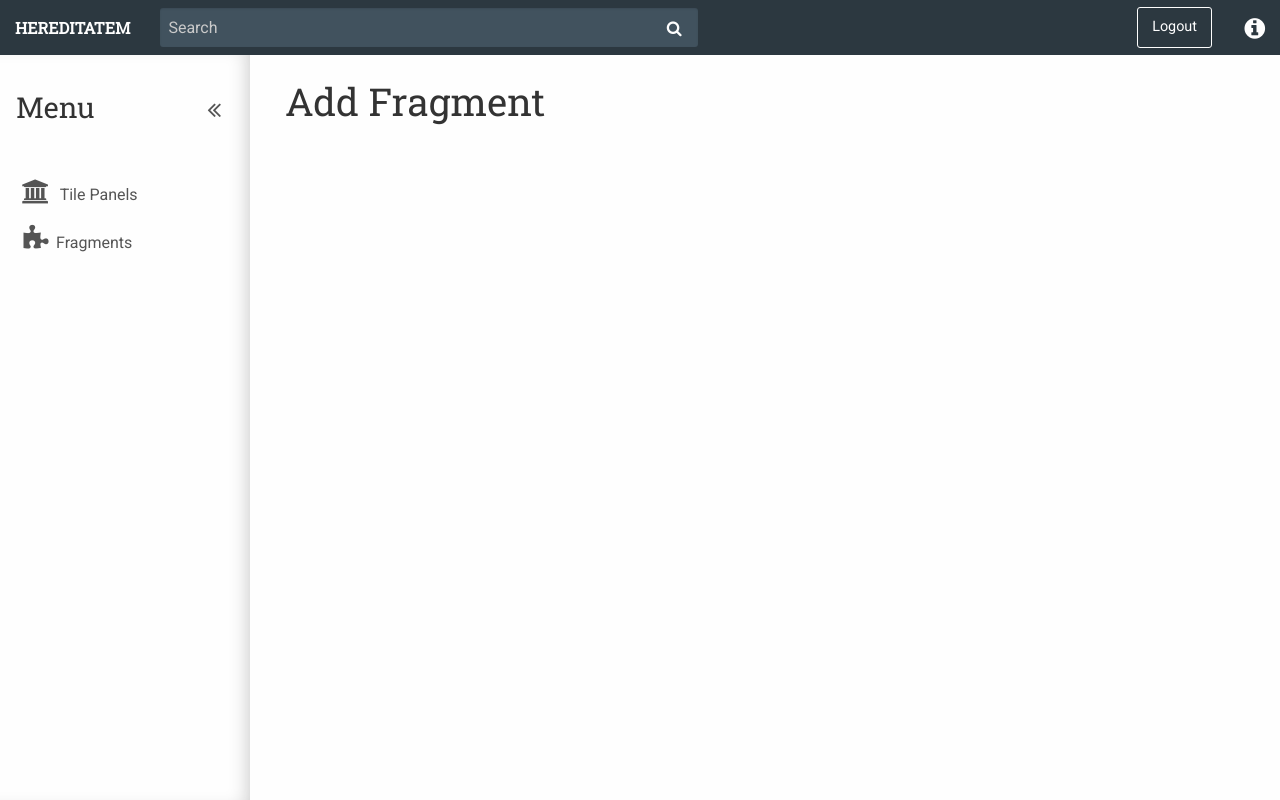
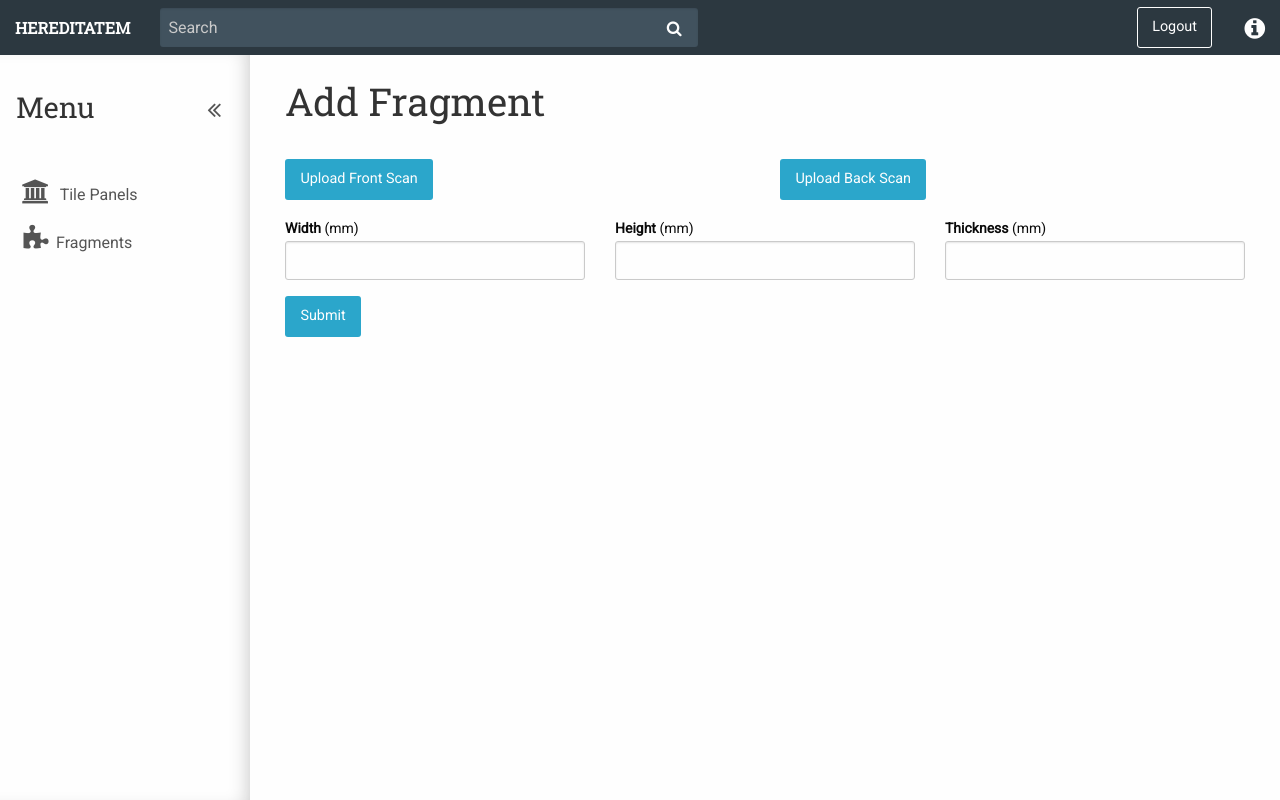
Before and after one commit to Hereditatem/Prototype, a Django app: page /hereditatem/fragment/ in a window 1280 px wide. Run offline with Django 3.2, Linux system fonts and the light colour scheme; parts of the project's set-up code (start-up, migrations or seed data) failed here and were passed over.

Commit message:
Fragment Creation Page Working
The Page still needs image processing and user notification on the page with the operation results

```diff
--- a/hereditatem/admin.py
+++ b/hereditatem/admin.py
@@ -2,8 +2,7 @@
 from __future__ import unicode_literals
 
 from django.contrib import admin
-from .models import Scan2D, Fragment
+from .models import Fragment
 
 # Register your models here.
-admin.site.register(Scan2D)
 admin.site.register(Fragment)
--- a/hereditatem/templates/fragment.html
+++ b/hereditatem/templates/fragment.html
@@ -1,7 +1,50 @@
-{% extends 'generic.html' %}
-{% load staticfiles %}
-{% block content %}
+{% extends 'generic.html' %} {% load staticfiles %} {% block content %}
 <div class="row columns">
     <h1 class="page-title">{{ page_title }}</h1>
 </div>
+
+
+{% if error_message %}
+<p>
+    <strong>{{ error_message }}</strong>
+</p>{% endif %}
+
+<form action="{% url 'fragment-details' fragment.id %}" enctype="multipart/form-data" method="post">
+    {% csrf_token %}
+    <div class="row">
+        <div class="columns medium-6">
+            <label for="frontscan" class="button">Upload Front Scan</label>
+            <input type="file" id="frontscan" class="show-for-sr" name="frontscan" required>
+        </div>
+        <div class="columns medium-6">
+            <label for="backscan" class="button">Upload Back Scan</label>
+            <input type="file" id="backscan" class="show-for-sr" name="backscan" required>
+        </div>
+    </div>
+    <div class="row">
+        <div class="columns medium-4">
+            <label>
+                <strong>Width</strong> (mm)
+                <input type="number" name="width" required>
+            </label>
+        </div>
+        <div class="columns medium-4">
+            <label>
+                <strong>Height</strong> (mm)
+                <input type="number" name="height" required>
+            </label>
+        </div>
+        <div class="columns medium-4">
+            <label>
+                <strong>Thickness</strong> (mm)
+                <input type="number" name="thickness" required>
+            </label>
+        </div>
+    </div>
+    <div class="row columns">
+        <input type="submit" class="button" />
+    </div>
+
+</form>
+
 {% endblock %}
--- a/hereditatem/urls.py
+++ b/hereditatem/urls.py
@@ -1,13 +1,14 @@
 from django.conf import settings
 from django.conf.urls import url
 from django.conf.urls.static import static
+from views import FragmentListView
 
 from . import views
-
+appname = 'hereditatem'
 urlpatterns = [
     url(r'^$' , views.index, name='index'),
-    url(r'^panels/$',views.panels, name="tile panels"),
-    url(r'^fragments/$', views.fragments, name='fragments'),
-    url(r'^fragment/([0-9]+)/$', views.fragment, name='fragment details'),
-    url(r'^fragment/', views.fragment, name='fragment details'),
+    url(r'^panels/$',views.panels, name="tile-panels"),
+    url(r'^fragments/$', FragmentListView.as_view(), name='fragments'),
+    url(r'^fragment/([0-9]*)$', views.fragment, name='fragment-details'),
+    #url(r'^fragment/', views.fragment, name='add-fragment'),
 ] + static(settings.STATIC_URL, document_root=settings.STATIC_ROOT)
--- a/hereditatem/views.py
+++ b/hereditatem/views.py
@@ -1,14 +1,30 @@
 # -*- coding: utf-8 -*-
 from __future__ import unicode_literals
 
+from django.views.generic.list import ListView
 from django.shortcuts import render, redirect
 from django.http import HttpResponse
 from django.template import loader
 from django.shortcuts import render
-# Create your views here.
+from django.utils import timezone
+from forms import FragmentForm
+from models import Fragment
+
+class FragmentListView(ListView):
+
+    model = Fragment
+    paginate_by = 100  # if pagination is desired
+    template_name = 'fragments.html'
+    def get_context_data(self, **kwargs):
+        context = super(FragmentListView, self).get_context_data(**kwargs)
+        context['now'] = timezone.now()
+        return context
+
+
 
 def index(request):
     return redirect('/hereditatem/panels')
+
 
 def panels(request):
     context = {
@@ -16,17 +32,41 @@ def panels(request):
     }
     return render(request, 'index.html', context)
 
-def fragments(request):
+
+# def fragments(request):
+#     context = {
+#         'page_title': "Fragments",
+#         'fragments': Fragment.}
+#     return render(request, 'fragments.html', context)
+
+
+def fragment(request, fragment_id=None):
+    pagetitle = "Fragment Details: " + fragment_id
+    fragment = None
+    if request.method == 'GET':
+        if fragment_id == None or fragment_id == '':
+            pagetitle = "Add Fragment"
+        else:
+            fragment = Fragment.objects.get(pk=fragment_id)
+    else:
+        form = FragmentForm(request.POST,  request.FILES)
+        if form.is_valid():
+            width = form.cleaned_data["width"]
+            height = form.cleaned_data["height"]
+            thickness = form.cleaned_data["thickness"]
+            if fragment_id == None or fragment_id == '':
+                front_scan = form.cleaned_data["frontscan"]
+                back_scan = form.cleaned_data["backscan"]
+                fragment = Fragment(width=width, height=height, thickness=thickness,
+                                    front_scan=front_scan, back_scan=back_scan)
+            else:
+                fragment = Fragment.objects.get(pk=fragment_id)
+                fragment.thickness = thickness
+                fragment.width = width
+                fragment.height = height
+            fragment.save()
     context = {
-        'page_title': "Fragments",
-    }
-    return render(request, 'fragments.html', context)
-
-def fragment(request, fragment_id = None):
-    pagetitle = "Fragment Details"
-    if fragment_id == None :
-        pagetitle = "Add Fragment"
-    context = {
+        'fragment': fragment,
         'page_title': pagetitle,
     }
     return render(request, 'fragment.html', context)
--- a/mysite/settings.py
+++ b/mysite/settings.py
@@ -121,3 +121,4 @@ USE_TZ = True
 
 STATIC_URL = '/static/'
 MEDIA_URL = '/media/'
+MEDIA_ROOT = BASE_DIR
--- a/mysite/urls.py
+++ b/mysite/urls.py
@@ -16,10 +16,13 @@ Including another URLconf
 from django.conf.urls import include, url
 from django.contrib import admin
 from django.http import HttpResponseRedirect
+from django.conf import settings
+from django.conf.urls.static import static
+
 
 urlpatterns = [
     # url(r'^$', lambda r : HttpResponseRedirect('fragments/')),
     url(r'^hereditatem/',include('hereditatem.urls')),
     url(r'^imageprocessing/', include('imageprocessing.urls')),
     url(r'^admin/', admin.site.urls),
-]
+] + static(settings.MEDIA_URL, document_root=settings.MEDIA_ROOT)
```
Also changed, not shown: hereditatem/forms.py (added, +9 -0 lines), hereditatem/models.py (+2 -18 lines), hereditatem/templates/fragments.html (+10 -25 lines), fragments_img/1_Back.jpeg (added), fragments_img/1_Front.jpeg (added), fragments_img/2_Back.jpeg (added), fragments_img/2_Front.jpeg (added), hereditatem/migrations/0004_auto_20180819_1844.py (added).
